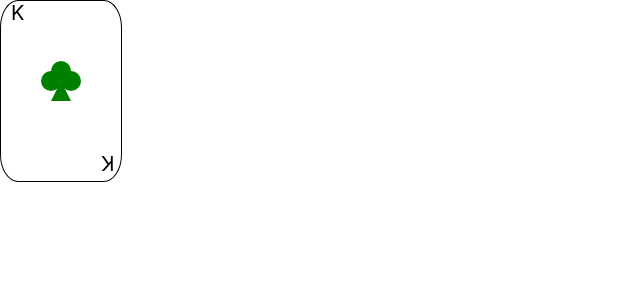
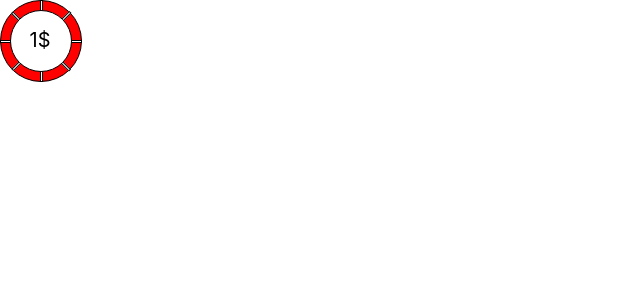
Before and after one commit to o8o0o8o/card-game, a React (Create React App) app: page / in a window 1280 px wide. Shown: the top 300 px of the page, without its empty margins (0-640 px from the left). Built offline with nearby package versions, Linux system fonts and the light colour scheme.

Commit message:
feat: implement casino chip

```diff
--- a/src/App/components/BlackJack/BlackJack.js
+++ b/src/App/components/BlackJack/BlackJack.js
@@ -1,10 +1,10 @@
 import React from "react";
-import { Card } from "../common/Card/Card";
+import { Chip } from "../common/Chip/Chip";
 
 export const BlackJack = () => {
   return (
     <div>
-      <Card card={{ back: "sd" }} />
+      <Chip value="1$" />
     </div>
   );
 };
--- /dev/null
+++ b/src/App/components/common/Chip/Chip.js
@@ -0,0 +1,24 @@
+import React from "react";
+import PropTypes from "prop-types";
+
+import { useStyles } from "./Chip.styles";
+
+export const Chip = ({ value }) => {
+  const classes = useStyles();
+
+  return (
+    <div>
+      <div className={classes.outerCircle}></div>
+      <div className={classes.line1}></div>
+      <div className={classes.line2}></div>
+      <div className={classes.line3}></div>
+      <div className={classes.line4}></div>
+      <div className={classes.innerCircle}></div>
+      <div className={classes.value}>{value}</div>
+    </div>
+  );
+};
+
+Chip.propTypes = {
+  value: PropTypes.element.isRequired,
+};
--- /dev/null
+++ b/src/App/components/common/Chip/Chip.styles.js
@@ -0,0 +1,74 @@
+import { createUseStyles } from "react-jss";
+
+const DIAMETER = 80;
+const OFFSET = 10;
+const RING = "red";
+const INNER = "white";
+
+export const useStyles = createUseStyles({
+  outerCircle: {
+    position: "absolute",
+    height: DIAMETER,
+    width: DIAMETER,
+    borderRadius: "50%",
+    border: "1px solid black",
+    background: RING,
+  },
+  innerCircle: {
+    position: "absolute",
+    top: OFFSET,
+    left: OFFSET,
+    height: `${DIAMETER - 2 * OFFSET}px`,
+    width: `${DIAMETER - 2 * OFFSET}px`,
+    borderRadius: "50%",
+    border: "1px solid black",
+    background: INNER,
+  },
+  line1: {
+    position: "absolute",
+    top: DIAMETER / 2,
+    width: DIAMETER,
+    height: 1,
+    background: INNER,
+    border: "1px solid black",
+  },
+  line2: {
+    position: "absolute",
+    top: 0,
+    left: DIAMETER / 2,
+    width: 1,
+    height: DIAMETER,
+    background: INNER,
+    border: "1px solid black",
+  },
+  line3: {
+    position: "absolute",
+    top: 0,
+    left: DIAMETER / 2,
+    width: 1,
+    height: DIAMETER,
+    background: INNER,
+    transform: "rotate(45deg)",
+    border: "1px solid black",
+  },
+  line4: {
+    position: "absolute",
+    top: DIAMETER / 2,
+    width: DIAMETER,
+    height: 1,
+    background: INNER,
+    border: "1px solid black",
+    transform: "rotate(45deg)",
+  },
+  value: {
+    display: "flex",
+    fontSize: 20,
+    position: "absolute",
+    top: OFFSET,
+    left: OFFSET,
+    width: DIAMETER - 2 * OFFSET,
+    height: DIAMETER - 2 * OFFSET,
+    justifyContent: "center",
+    alignItems: "center",
+  },
+});
```
